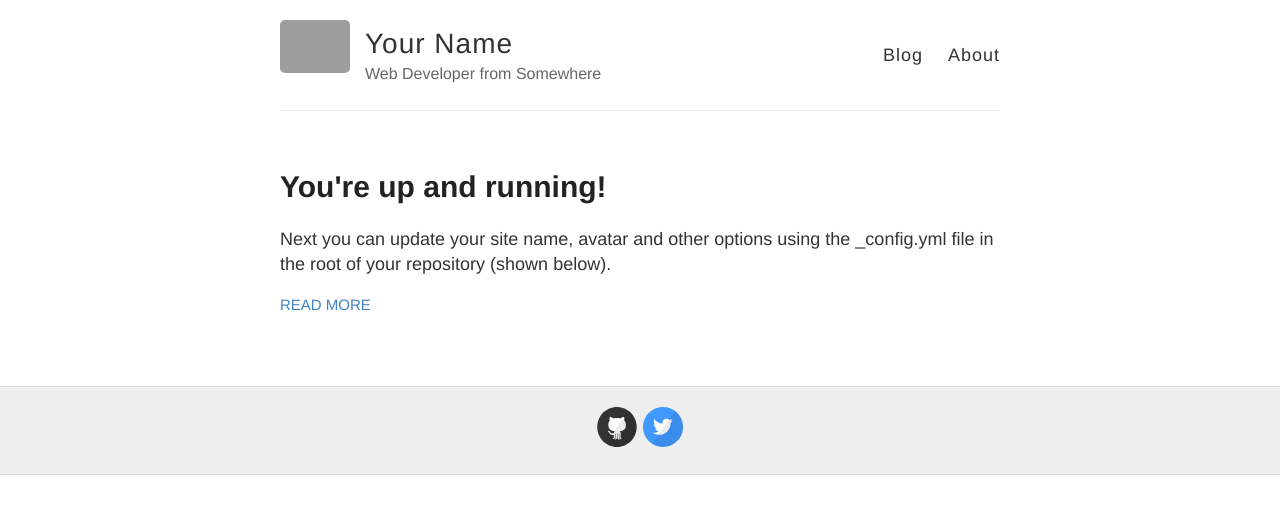
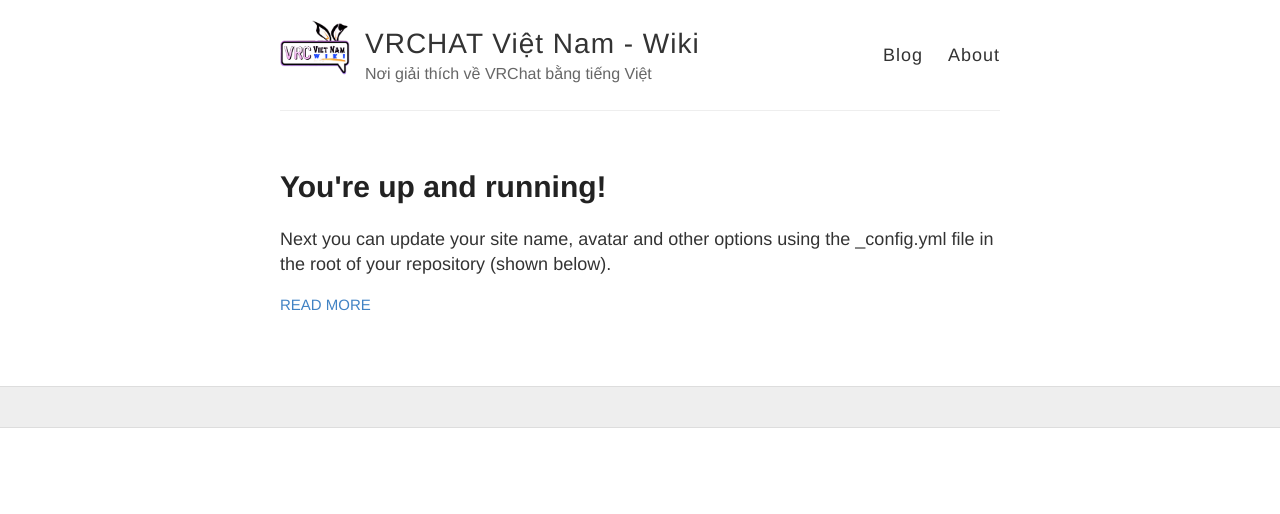
Before and after one commit to vrchatvn/vrchatvn.github.io, a Jekyll site: the page built from index.html, in a window 1280 px wide. Shown: the top 514 px of the page. Built offline with Jekyll 4.4.1, drawn with Linux system fonts in a browser that asks for light colours; grey boxes are pictures that could not be loaded.

Commit message:
Update _config.yml

```diff
--- a/_config.yml
+++ b/_config.yml
@@ -3,13 +3,13 @@
 #
 
 # Name of your site (displayed in the header)
-name: Your Name
+name: VRCHAT Việt Nam - Wiki
 
 # Short bio or description (displayed in the header)
-description: Web Developer from Somewhere
+description: Nơi giải thích về VRChat bằng tiếng Việt
 
 # URL of your avatar or profile pic (you could use your GitHub profile pic)
-avatar: https://raw.githubusercontent.com/barryclark/jekyll-now/master/images/jekyll-logo.png
+avatar: https://github.com/vrchatvn/vrchatvn.github.io/blob/main/data/VietNam-Recovered-logo.png
 
 #
 # Flags below are optional
@@ -21,12 +21,12 @@ footer-links:
   email:
   facebook:
   flickr:
-  github: barryclark/jekyll-now
+  github:
   instagram:
   linkedin:
   pinterest:
   rss: # just type anything here for a working RSS icon
-  twitter: jekyllrb
+  twitter:
   stackoverflow: # your stackoverflow profile, e.g. "users/50476/bart-kiers"
   youtube: # channel/<your_long_string> or user/<user-name>
   googleplus: # anything in your profile username that comes after plus.google.com/
```
